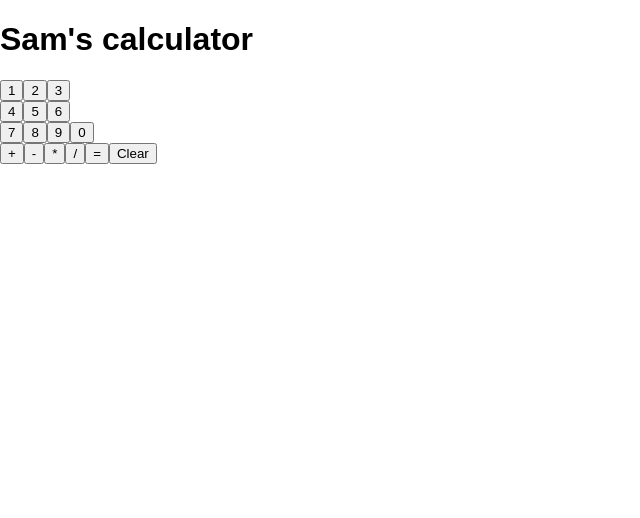
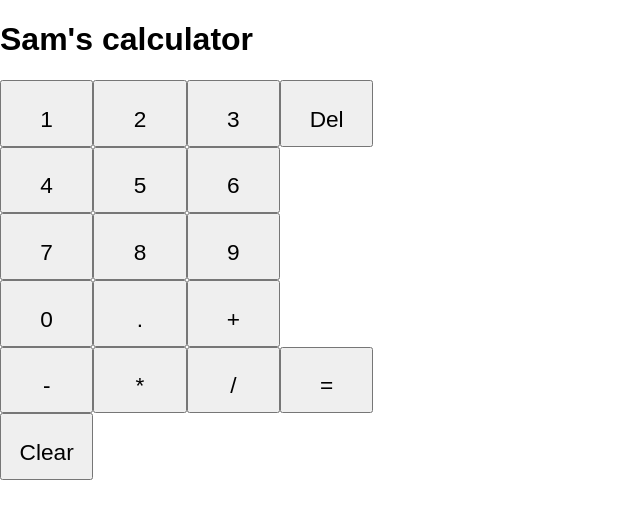
Before and after one commit to IllSmithDa/calculator, a React (Create React App) app in the folder calculator/: page / in a window 1280 px wide. Shown: the top 518 px of the page, without its empty margins (0-640 px from the left). Built offline with nearby package versions, Linux system fonts and the light colour scheme.

Commit message:
added dot, clear, delete and made buttons bigger

```diff
--- a/calculator/src/App.css
+++ b/calculator/src/App.css
@@ -13,7 +13,17 @@
   padding: 20px;
   color: white;
 }
+.App-special-button {
+  width: 21em;
 
+}
+.App-button {
+  width: 7em;
+  height: 5em;
+}
+.App-button-text {
+  font-size: 1.7em;
+}
 .App-title {
   font-size: 1.5em;
 }
--- a/calculator/src/App.js
+++ b/calculator/src/App.js
@@ -50,6 +50,10 @@ class App extends Component {
     this.setState({ currentInput: 0})
     this.state.inputValues.push(0);
   }
+  dotHandler = () => {
+    this.setState({ currentInput: '.' })
+    this.state.inputValues.push('.');
+  }
   inputPlusHandler = () => {
     this.setState({ currentInput: '+'})
     this.state.inputValues.push('+');
@@ -76,29 +80,30 @@ class App extends Component {
     for (let i = 0; i < this.state.inputValues.length; i++) {
       if (this.state.inputValues[i] === '+') {
         currentValue = this.state.inputValues.slice(currentPostion, i)
-        newValue = parseInt(currentValue.join(''))
+        newValue = parseFloat(currentValue.join(''))
+        console.log(newValue);
         otherValue = this.state.inputValues.slice(i + 1)
-        otherValue = parseInt(otherValue.join(''))
+        otherValue = parseFloat(otherValue.join(''))
         totalValue = newValue + otherValue;
         this.setState({currentInput: totalValue, inputValues: [] })
         break;
       }
       if (this.state.inputValues[i] === '-') {
         currentValue = this.state.inputValues.slice(currentPostion, i)
-        newValue = parseInt(currentValue.join(''))
+        newValue = parseFloat(currentValue.join(''))
         otherValue = this.state.inputValues.slice(i + 1)
-        otherValue = parseInt(otherValue.join(''))
+        otherValue = parseFloat(otherValue.join(''))
         totalValue = newValue - otherValue;
         this.setState({currentInput: totalValue, inputValues: []})
         break;
       }
       if (this.state.inputValues[i] === '*') {
         currentValue = this.state.inputValues.slice(currentPostion, i)
-        newValue = parseInt(currentValue.join(''))
+        newValue = parseFloat(currentValue.join(''))
         // console.log(newValue);
         otherValue = this.state.inputValues.slice(i + 1)
         // console.log(otherValue);
-        otherValue = parseInt(otherValue.join(''))
+        otherValue = parseFloat(otherValue.join(''))
         // console.log(otherValue);
         totalValue = newValue * otherValue;
         this.setState({currentInput: totalValue, inputValues: []})
@@ -106,11 +111,11 @@ class App extends Component {
       }
       if (this.state.inputValues[i] === '/') {
         currentValue = this.state.inputValues.slice(currentPostion, i)
-        newValue = parseInt(currentValue.join(''))
+        newValue = parseFloat(currentValue.join(''))
         // console.log(newValue);
         otherValue = this.state.inputValues.slice(i + 1)
         // console.log(otherValue);
-        otherValue = parseInt(otherValue.join(''))
+        otherValue = parseFloat(otherValue.join(''))
         // console.log(otherValue);
         totalValue = newValue / otherValue;
         this.setState({currentInput: totalValue, inputValues: []})
@@ -121,39 +126,53 @@ class App extends Component {
   clearHandler = () => {
     this.setState({ inputValues: [], currentInput: "Sam's Calculator" });
   }
+  deleteHandler = () => {
+    this.state.inputValues.pop();
+    if (this.state.inputValues.length === 0) {
+      this.setState({ currentInput: "Sam's Calculator" })
+    }
+    this.setState({ inputValues: this.state.inputValues })
+  }
   render = () => {
     return (
       <div>
         <div>
+          <h1> {this.state.inputValues.join('')}</h1>
           <h1> {this.state.currentInput} </h1>
         </div>
         <div>
-          <button onClick = {this.inputOneHandler}>1</button>
-          <button onClick = {this.inputTwoHandler}>2</button>
-          <button onClick = {this.inputThreeHandler}>3</button>
+          <button className="App-button" onClick = {this.inputOneHandler}><p className="App-button-text">1</p></button>
+          <button className="App-button" onClick = {this.inputTwoHandler}><p className="App-button-text">2</p></button>
+          <button className="App-button" onClick = {this.inputThreeHandler}><p className="App-button-text">3</p></button>
+          <button className="App-button" onClick = {this.deleteHandler}><p className="App-button-text">Del</p></button>
         </div>
         <div>
-          <button onClick = {this.inputFourHandler}>4</button>
-          <button onClick = {this.inputFiveHandler}>5</button>
-          <button onClick = {this.inputSixHandler}>6</button>
+          <button className="App-button" onClick = {this.inputFourHandler}><p className="App-button-text">4</p></button>
+          <button className="App-button" onClick = {this.inputFiveHandler}><p className="App-button-text">5</p></button>
+          <button className="App-button" onClick = {this.inputSixHandler}><p className="App-button-text">6</p></button>
         </div>
         <div>
-          <button onClick = {this.inputSevenHandler}>7</button>
-          <button onClick = {this.inputEightHandler}>8</button>
-          <button onClick = {this.inputNineHandler}>9</button>
-          <button onClick = {this.inputZeroHandler}>0</button>
+          <button className="App-button" onClick = {this.inputSevenHandler}><p className="App-button-text">7</p></button>
+          <button className="App-button" onClick = {this.inputEightHandler}><p className="App-button-text">8</p></button>
+          <button className="App-button" onClick = {this.inputNineHandler}><p className="App-button-text">9</p></button>
         </div>
         <div>
-          <button onClick = {this.inputPlusHandler}>+</button>
-          <button onClick = {this.inputMinusHandler}>-</button>
-          <button onClick = {this.inputMultiplyHandler}>*</button>
-          <button onClick = {this.inputDivideHandler}>/</button>
-          <button onClick = {this.inputEqualsHandler}>=</button>
-          <button onClick = {this.clearHandler}>Clear</button>
+          <button className="App-button" onClick = {this.inputZeroHandler}><p className="App-button-text">0</p></button>
+          <button className="App-button" onClick = {this.dotHandler}><p className="App-button-text">.</p></button>
+          <button className="App-button" onClick = {this.inputPlusHandler}><p className="App-button-text">+</p></button>
+        </div>
+        <div>
+          <button className="App-button" onClick = {this.inputMinusHandler}><p className="App-button-text">-</p></button>
+          <button className="App-button" onClick = {this.inputMultiplyHandler}><p className="App-button-text">*</p></button>
+          <button className="App-button" onClick = {this.inputDivideHandler}><p className="App-button-text">/</p></button>
+          <button className="App-button" onClick = {this.inputEqualsHandler}><p className="App-button-text">=</p></button>
+        </div>
+        <div>
+          <button className="App-button" onClick = {this.clearHandler}><p className="App-button-text">Clear</p></button>
         </div>
       </div>
     );
   }
 }
-
+//   <button className="App-special-button" onClick = {this.factHandler}><p className="App-button-text">Give me a random fact!</p></button>
 export default App;
```
